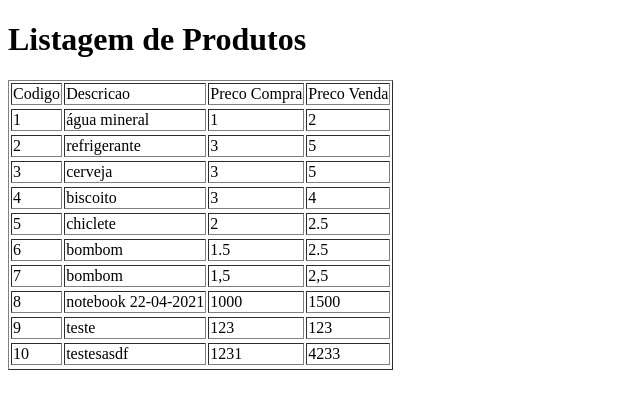
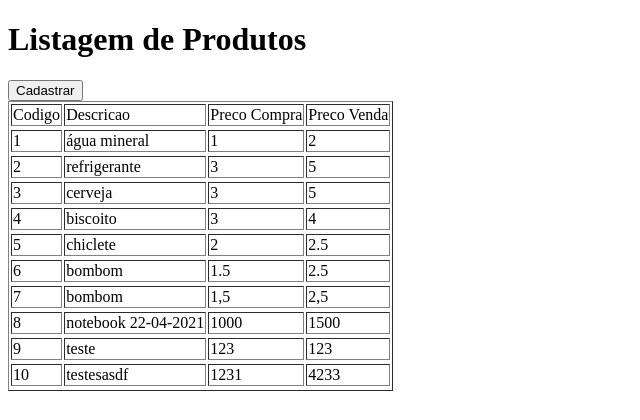
Before and after one commit to andrmateus/app-flask, a Flask app: page /produtos/listar in a window 1280 px wide. Shown: the top 420 px of the page, without its empty margins (0-640 px from the left). Run offline with Flask 2, Linux system fonts and the light colour scheme; data comes from the database, SQL or seed files in the repository; both versions use the stored data as it was after the commit.

Commit message:
update-code

```diff
--- a/templates/cadastrar.html
+++ b/templates/cadastrar.html
@@ -20,6 +20,9 @@
         <p><input type=submit value=Cadastrar>
 
     </form>
+    <form action="/produtos/listar">
+        <input type="submit" value="Listar">
+    </form>
 
 </body>
 </html>
--- a/templates/listar.html
+++ b/templates/listar.html
@@ -6,7 +6,9 @@
 </head>
 <body>
     <h1>Listagem de Produtos</h1>
-
+    <form action="/produtos/cadastrar">
+        <input type="submit" value="Cadastrar">
+    </form>
     <table border="1">
         <tr>
             <td>Codigo</td>
```
Also changed, not shown: database/db-produtos.db.
